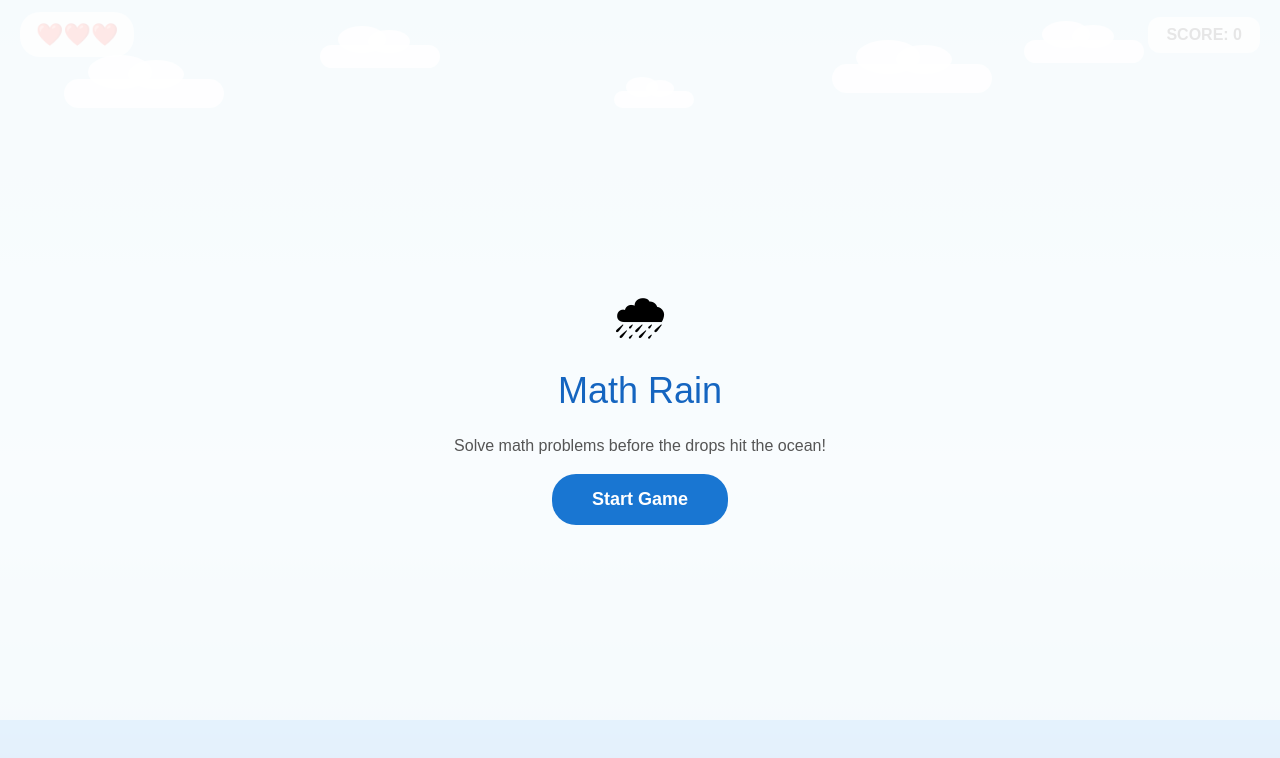
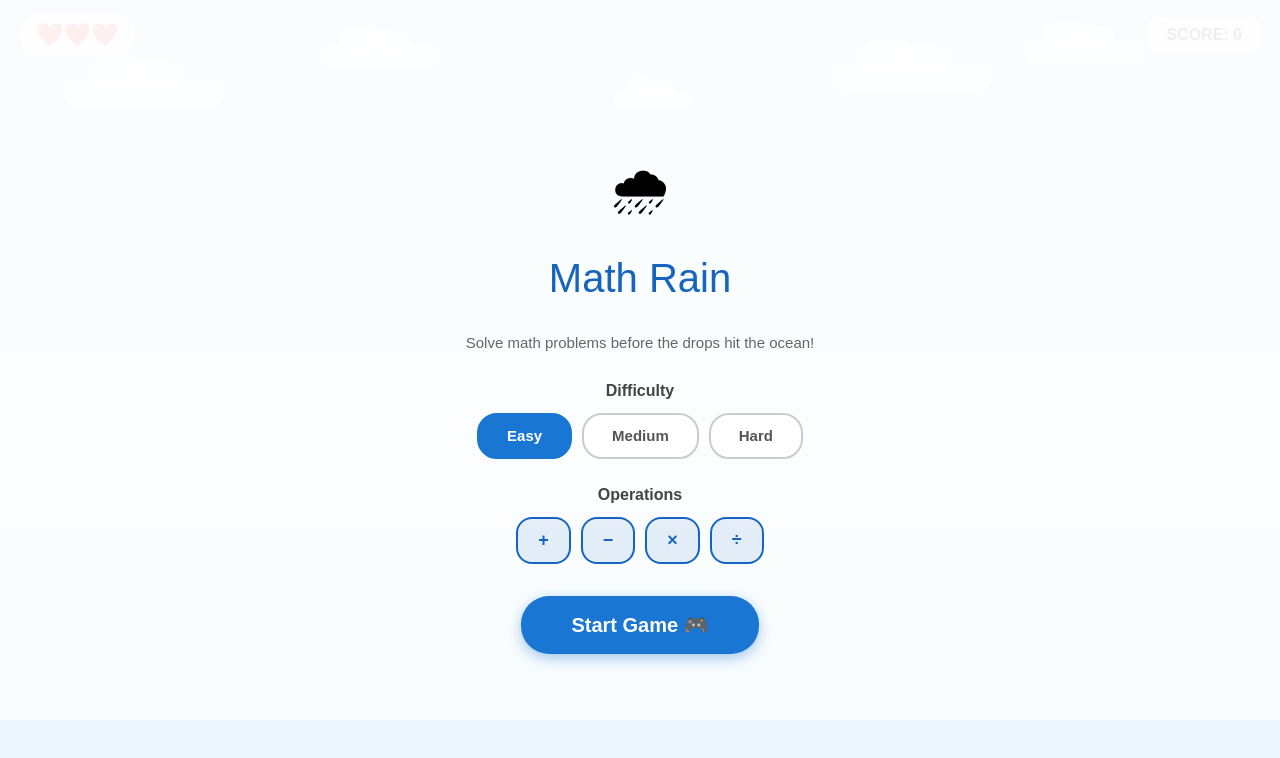
Before and after one commit to AmirulAjijurSheikh/math-rain, a React (Vite) app: page / in a window 1280 px wide. Shown: the top 758 px of the page. Built offline with nearby package versions, Linux system fonts and the light colour scheme.

Commit message:
Day 8: Supabase connected, database and RLS policies set up

```diff
--- a/package.json
+++ b/package.json
@@ -10,6 +10,7 @@
     "preview": "vite preview"
   },
   "dependencies": {
+    "@supabase/supabase-js": "^2.105.4",
     "@tailwindcss/vite": "^4.3.0",
     "react": "^19.2.5",
     "react-dom": "^19.2.5",
--- a/src/App.tsx
+++ b/src/App.tsx
@@ -1,8 +1,12 @@
-import { useState, useRef } from 'react'
+import { useState, useRef, useEffect } from 'react'
 import Cloud from './components/Cloud'
 import Drop from './components/Drop'
+import StartScreen from './components/StartScreen'
+import GameOverScreen from './components/GameOverScreen'
 import { useGameLoop } from './hooks/useGameLoop'
 import { playCorrect, playWrong } from './utils/sounds'
+import type { GameSettings } from './types'
+import { DEFAULT_SETTINGS } from './types'
 
 const CLOUDS = [
   { id: 1, x: 5,  y: 60,  size: 'large'  as const },
@@ -13,24 +17,28 @@ const CLOUDS = [
 ]
 
 function App() {
+  const [settings, setSettings] = useState<GameSettings>(DEFAULT_SETTINGS)
+  const [showStart, setShowStart] = useState(true)
+
   const {
     drops, score, lives,
     gameRunning, gameOver, targetedId,
     startGame, handleCorrectAnswer, handleWrongAnswer,
-  } = useGameLoop()
+  } = useGameLoop(settings)
 
   const [input, setInput] = useState('')
   const [feedback, setFeedback] = useState('')
   const [scoreFlashes, setScoreFlashes] = useState<
-    { id: number; x: number; y: number; pts: number }[]
+    { id: number; x: number; y: number }[]
   >([])
   const [inputAnim, setInputAnim] = useState('')
   const inputRef = useRef<HTMLInputElement>(null)
   const flashIdRef = useRef(0)
 
-  function showScoreFlash(x: number, y: number, pts: number) {
+
+  function showScoreFlash(x: number, y: number) {
     const id = flashIdRef.current++
-    setScoreFlashes(prev => [...prev, { id, x, y, pts }])
+    setScoreFlashes(prev => [...prev, { id, x, y }])
     setTimeout(() => {
       setScoreFlashes(prev => prev.filter(f => f.id !== id))
     }, 800)
@@ -46,11 +54,10 @@ function App() {
       playCorrect()
       setInputAnim('flash-blue')
       setTimeout(() => setInputAnim(''), 300)
-      showScoreFlash(matchedDrop.x, matchedDrop.y, 10)
+      showScoreFlash(matchedDrop.x, matchedDrop.y)
       handleCorrectAnswer(matchedDrop.id)
       setInput('')
     } else {
-      // Only show wrong feedback if input length suggests a complete answer
       if (value.length >= 2) {
         playWrong()
         setInputAnim('flash-red')
@@ -62,6 +69,16 @@ function App() {
     }
   }
 
+  function handleStart(s: GameSettings) {
+    setSettings(s)
+    setShowStart(false)
+    setTimeout(() => startGame(), 100)
+  }
+
+  function handlePlayAgain() {
+    setShowStart(true)
+  }
+
   const hearts = Array.from({ length: 3 }, (_, i) => i < lives ? '❤️' : '🖤')
 
   return (
@@ -70,7 +87,6 @@ function App() {
       background: 'linear-gradient(180deg, #b8dff0 0%, #cceaf7 60%, #a8d4e8 100%)',
       overflow: 'hidden', fontFamily: 'sans-serif',
     }}>
-
       {/* Clouds */}
       {CLOUDS.map(cloud => (
         <Cloud key={cloud.id} x={cloud.x} y={cloud.y} size={cloud.size} />
@@ -93,7 +109,6 @@ function App() {
       {scoreFlashes.map(flash => (
         <div
           key={flash.id}
-          className="floatUp"
           style={{
             position: 'absolute',
             left: `${flash.x}px`,
@@ -141,7 +156,8 @@ function App() {
         <div style={{
           position: 'absolute', top: '60px', left: '50%',
           transform: 'translateX(-50%)',
-          display: 'flex', flexDirection: 'column', alignItems: 'center', gap: '6px',
+          display: 'flex', flexDirection: 'column',
+          alignItems: 'center', gap: '6px',
         }}>
           <input
             ref={inputRef}
@@ -163,8 +179,8 @@ function App() {
             }}
           />
           <div style={{
-            fontSize: '13px', fontWeight: '600', height: '18px',
-            color: '#c62828',
+            fontSize: '13px', fontWeight: '600',
+            height: '18px', color: '#c62828',
           }}>
             {feedback}
           </div>
@@ -172,49 +188,13 @@ function App() {
       )}
 
       {/* Start screen */}
-      {!gameRunning && !gameOver && (
-        <div style={{
-          position: 'absolute', inset: 0,
-          background: 'rgba(255,255,255,0.88)',
-          display: 'flex', flexDirection: 'column',
-          alignItems: 'center', justifyContent: 'center', gap: '16px',
-        }}>
-          <div style={{ fontSize: '48px' }}>🌧</div>
-          <h1 style={{ fontSize: '36px', color: '#1565c0', margin: 0 }}>Math Rain</h1>
-          <p style={{ color: '#555', fontSize: '16px', margin: 0 }}>
-            Solve math problems before the drops hit the ocean!
-          </p>
-          <button onClick={startGame} style={{
-            padding: '12px 40px', borderRadius: '24px', border: 'none',
-            background: '#1976d2', color: '#fff',
-            fontSize: '18px', fontWeight: '600', cursor: 'pointer',
-          }}>
-            Start Game
-          </button>
-        </div>
+      {showStart && (
+        <StartScreen onStart={handleStart} />
       )}
 
       {/* Game over screen */}
       {gameOver && (
-        <div style={{
-          position: 'absolute', inset: 0,
-          background: 'rgba(255,255,255,0.88)',
-          display: 'flex', flexDirection: 'column',
-          alignItems: 'center', justifyContent: 'center', gap: '16px',
-        }}>
-          <div style={{ fontSize: '48px' }}>💧</div>
-          <h2 style={{ fontSize: '32px', color: '#1565c0', margin: 0 }}>Game Over!</h2>
-          <p style={{ fontSize: '20px', color: '#333', margin: 0 }}>
-            Final Score: <strong>{score}</strong>
-          </p>
-          <button onClick={startGame} style={{
-            padding: '12px 40px', borderRadius: '24px', border: 'none',
-            background: '#1976d2', color: '#fff',
-            fontSize: '18px', fontWeight: '600', cursor: 'pointer',
-          }}>
-            Play Again
-          </button>
-        </div>
+        <GameOverScreen score={score} onPlayAgain={handlePlayAgain} />
       )}
 
     </div>
--- /dev/null
+++ b/src/components/GameOverScreen.tsx
@@ -0,0 +1,57 @@
+interface Props {
+  score: number
+  onPlayAgain: () => void
+}
+
+function GameOverScreen({ score, onPlayAgain }: Props) {
+  const getMessage = () => {
+    if (score >= 300) return { emoji: '🏆', msg: 'Outstanding!' }
+    if (score >= 200) return { emoji: '🌟', msg: 'Great job!' }
+    if (score >= 100) return { emoji: '👏', msg: 'Good effort!' }
+    return { emoji: '💪', msg: 'Keep practicing!' }
+  }
+
+  const { emoji, msg } = getMessage()
+
+  return (
+    <div style={{
+      position: 'absolute', inset: 0,
+      background: 'rgba(255,255,255,0.92)',
+      display: 'flex', flexDirection: 'column',
+      alignItems: 'center', justifyContent: 'center',
+      gap: '16px', fontFamily: 'sans-serif',
+    }}>
+      <div style={{ fontSize: '56px' }}>{emoji}</div>
+      <h2 style={{ fontSize: '36px', color: '#1565c0', margin: 0 }}>Game Over!</h2>
+      <p style={{ fontSize: '20px', color: '#555', margin: 0 }}>{msg}</p>
+
+      {/* Score card */}
+      <div style={{
+        background: '#f0f7ff', borderRadius: '16px',
+        padding: '20px 48px', textAlign: 'center',
+        border: '2px solid #bbdefb', marginTop: '8px',
+      }}>
+        <p style={{ margin: 0, fontSize: '14px', color: '#666' }}>FINAL SCORE</p>
+        <p style={{ margin: '4px 0 0', fontSize: '48px', fontWeight: '700', color: '#1565c0' }}>
+          {score}
+        </p>
+      </div>
+
+      <div style={{ display: 'flex', gap: '12px', marginTop: '8px' }}>
+        <button
+          onClick={onPlayAgain}
+          style={{
+            padding: '12px 40px', borderRadius: '24px', border: 'none',
+            background: '#1976d2', color: '#fff',
+            fontSize: '17px', fontWeight: '600', cursor: 'pointer',
+            boxShadow: '0 4px 14px rgba(25,118,210,0.4)',
+          }}
+        >
+          Play Again 🎮
+        </button>
+      </div>
+    </div>
+  )
+}
+
+export default GameOverScreen
--- /dev/null
+++ b/src/components/StartScreen.tsx
@@ -0,0 +1,116 @@
+import { useState } from 'react'
+import type { GameSettings } from '../types'
+
+interface Props {
+  onStart: (settings: GameSettings) => void
+}
+
+function StartScreen({ onStart }: Props) {
+  const [difficulty, setDifficulty] = useState<'easy' | 'medium' | 'hard'>('easy')
+  const [ops, setOps] = useState({
+    addition: true,
+    subtraction: true,
+    multiplication: true,
+    division: true,
+  })
+
+  function toggleOp(op: keyof typeof ops) {
+    // Always keep at least one operation on
+    const active = Object.values(ops).filter(Boolean).length
+    if (ops[op] && active === 1) return
+    setOps(prev => ({ ...prev, [op]: !prev[op] }))
+  }
+
+  function handleStart() {
+    onStart({
+      difficulty,
+      operations: ops,
+    })
+  }
+
+  const diffBtnStyle = (d: string) => ({
+    padding: '10px 28px',
+    borderRadius: '20px',
+    border: '2px solid',
+    borderColor: difficulty === d ? '#1976d2' : '#ccc',
+    background: difficulty === d ? '#1976d2' : '#fff',
+    color: difficulty === d ? '#fff' : '#555',
+    fontSize: '15px',
+    fontWeight: '600' as const,
+    cursor: 'pointer',
+    transition: 'all 0.2s',
+  })
+
+  const opBtnStyle = (active: boolean) => ({
+    padding: '8px 20px',
+    borderRadius: '16px',
+    border: '2px solid',
+    borderColor: active ? '#1565c0' : '#ccc',
+    background: active ? 'rgba(21,101,192,0.1)' : '#fff',
+    color: active ? '#1565c0' : '#999',
+    fontSize: '18px',
+    fontWeight: '700' as const,
+    cursor: 'pointer',
+    transition: 'all 0.2s',
+  })
+
+  return (
+    <div style={{
+      position: 'absolute', inset: 0,
+      background: 'rgba(255,255,255,0.92)',
+      display: 'flex', flexDirection: 'column',
+      alignItems: 'center', justifyContent: 'center',
+      gap: '24px',
+    }}>
+      {/* Title */}
+      <div style={{ fontSize: '52px' }}>🌧</div>
+      <h1 style={{ fontSize: '40px', color: '#1565c0', margin: 0, fontFamily: 'sans-serif' }}>
+        Math Rain
+      </h1>
+      <p style={{ color: '#666', fontSize: '15px', margin: 0, fontFamily: 'sans-serif' }}>
+        Solve math problems before the drops hit the ocean!
+      </p>
+
+      {/* Difficulty */}
+      <div style={{ display: 'flex', flexDirection: 'column', alignItems: 'center', gap: '10px' }}>
+        <p style={{ margin: 0, fontWeight: '600', color: '#444', fontFamily: 'sans-serif' }}>
+          Difficulty
+        </p>
+        <div style={{ display: 'flex', gap: '10px' }}>
+          <button style={diffBtnStyle('easy')}   onClick={() => setDifficulty('easy')}>Easy</button>
+          <button style={diffBtnStyle('medium')} onClick={() => setDifficulty('medium')}>Medium</button>
+          <button style={diffBtnStyle('hard')}   onClick={() => setDifficulty('hard')}>Hard</button>
+        </div>
+      </div>
+
+      {/* Operations */}
+      <div style={{ display: 'flex', flexDirection: 'column', alignItems: 'center', gap: '10px' }}>
+        <p style={{ margin: 0, fontWeight: '600', color: '#444', fontFamily: 'sans-serif' }}>
+          Operations
+        </p>
+        <div style={{ display: 'flex', gap: '10px' }}>
+          <button style={opBtnStyle(ops.addition)}       onClick={() => toggleOp('addition')}>+</button>
+          <button style={opBtnStyle(ops.subtraction)}    onClick={() => toggleOp('subtraction')}>−</button>
+          <button style={opBtnStyle(ops.multiplication)} onClick={() => toggleOp('multiplication')}>×</button>
+          <button style={opBtnStyle(ops.division)}       onClick={() => toggleOp('division')}>÷</button>
+        </div>
+      </div>
+
+      {/* Start button */}
+      <button
+        onClick={handleStart}
+        style={{
+          padding: '14px 50px', borderRadius: '28px', border: 'none',
+          background: '#1976d2', color: '#fff',
+          fontSize: '20px', fontWeight: '600', cursor: 'pointer',
+          fontFamily: 'sans-serif', marginTop: '8px',
+          boxShadow: '0 4px 14px rgba(25,118,210,0.4)',
+        }}
+      >
+        Start Game 🎮
+      </button>
+    </div>
+  )
+}
+
+export default StartScreen
--- a/src/hooks/useGameLoop.ts
+++ b/src/hooks/useGameLoop.ts
@@ -1,9 +1,10 @@
+import type { DropData, GameSettings } from '../types'
 import { useState, useEffect, useRef, useCallback } from 'react'
-import type { DropData } from '../types'
 import { generateQuestion, randomX } from '../utils/mathEngine'
 import { playSplash } from '../utils/sounds'
 
-export function useGameLoop() {
+
+export function useGameLoop(settings: GameSettings) {
   const [drops, setDrops] = useState<DropData[]>([])
   const [score, setScore] = useState(0)
   const [lives, setLives] = useState(3)
@@ -25,21 +26,23 @@ export function useGameLoop() {
 
   const spawnDrop = useCallback(() => {
     const screenWidth = window.innerWidth
-    const { question, answer } = generateQuestion()
+    const { question, answer } = generateQuestion(settings)
     const newDrop: DropData = {
       id: nextIdRef.current++,
       x: randomX(screenWidth),
       y: -100,
       question,
       answer,
-      speed: 0.03 + (scoreRef.current / 25000),
+      speed: settings.difficulty === 'easy'   ? 0.03 + (scoreRef.current / 25000)
+           : settings.difficulty === 'medium' ? 0.05 + (scoreRef.current / 20000)
+           : 0.07 + (scoreRef.current / 15000),
       isPopping: false,
       isShaking: false,
     }
     dropsRef.current = [...dropsRef.current, newDrop]
     setDrops([...dropsRef.current])
     setTargetedId(prev => prev ?? newDrop.id)
-  }, [])
+  }, [settings])
 
   const gameLoop = useCallback((timestamp: number) => {
     if (!lastTimeRef.current) lastTimeRef.current = timestamp
--- a/src/types.ts
+++ b/src/types.ts
@@ -8,3 +8,23 @@ export interface DropData {
   isPopping: boolean
   isShaking: boolean
 }
+
+export interface GameSettings {
+  difficulty: 'easy' | 'medium' | 'hard'
+  operations: {
+    addition: boolean
+    subtraction: boolean
+    multiplication: boolean
+    division: boolean
+  }
+}
+
+export const DEFAULT_SETTINGS: GameSettings = {
+  difficulty: 'easy',
+  operations: {
+    addition: true,
+    subtraction: true,
+    multiplication: true,
+    division: true,
+  }
+}
--- a/src/utils/mathEngine.ts
+++ b/src/utils/mathEngine.ts
@@ -1,28 +1,43 @@
+import type { GameSettings } from '../types'
+
 export interface Question {
   question: string
   answer: number
 }
 
-export function generateQuestion(): Question {
-  const ops = ['+', '-', '×', '/']
+export function generateQuestion(settings: GameSettings): Question {
+  // Build ops list based on player's toggles
+  const ops: string[] = []
+  if (settings.operations.addition)       ops.push('+')
+  if (settings.operations.subtraction)    ops.push('-')
+  if (settings.operations.multiplication) ops.push('*')
+  if (settings.operations.division)       ops.push('/')
+  if (ops.length === 0) ops.push('+') // fallback
+
   const op = ops[Math.floor(Math.random() * ops.length)]
+
+  // Number ranges based on difficulty
+  const max = settings.difficulty === 'easy' ? 10
+            : settings.difficulty === 'medium' ? 25
+            : 50
 
   let a: number, b: number, answer: number
 
   if (op === '+') {
-    a = Math.floor(Math.random() * 40) + 2
-    b = Math.floor(Math.random() * 40) + 2
+    a = Math.floor(Math.random() * max) + 1
+    b = Math.floor(Math.random() * max) + 1
     answer = a + b
   } else if (op === '-') {
-    a = Math.floor(Math.random() * 48) + 10
-    b = Math.floor(Math.random() * (a - 1)) + 1
-    answer = a - b  // always positive like real game
-  } else if (op === '×') {
-    a = Math.floor(Math.random() * 9) + 2
-    b = Math.floor(Math.random() * 9) + 2
+    a = Math.floor(Math.random() * max) + 10
+    b = Math.floor(Math.random() * a) + 1
+    answer = a - b
+  } else if (op === '*') {
+    const mmax = settings.difficulty === 'easy' ? 5
+               : settings.difficulty === 'medium' ? 9 : 12
+    a = Math.floor(Math.random() * mmax) + 2
+    b = Math.floor(Math.random() * mmax) + 2
     answer = a * b
   } else {
-    // Clean whole number division e.g. 48 ÷ 6
     answer = Math.floor(Math.random() * 10) + 1
     b = Math.floor(Math.random() * 9) + 2
     a = answer * b
```
Also changed, not shown: src/lib/supabase.ts (added, +10 -0 lines), 2 other files (tests, documents, lock files or other folders).
